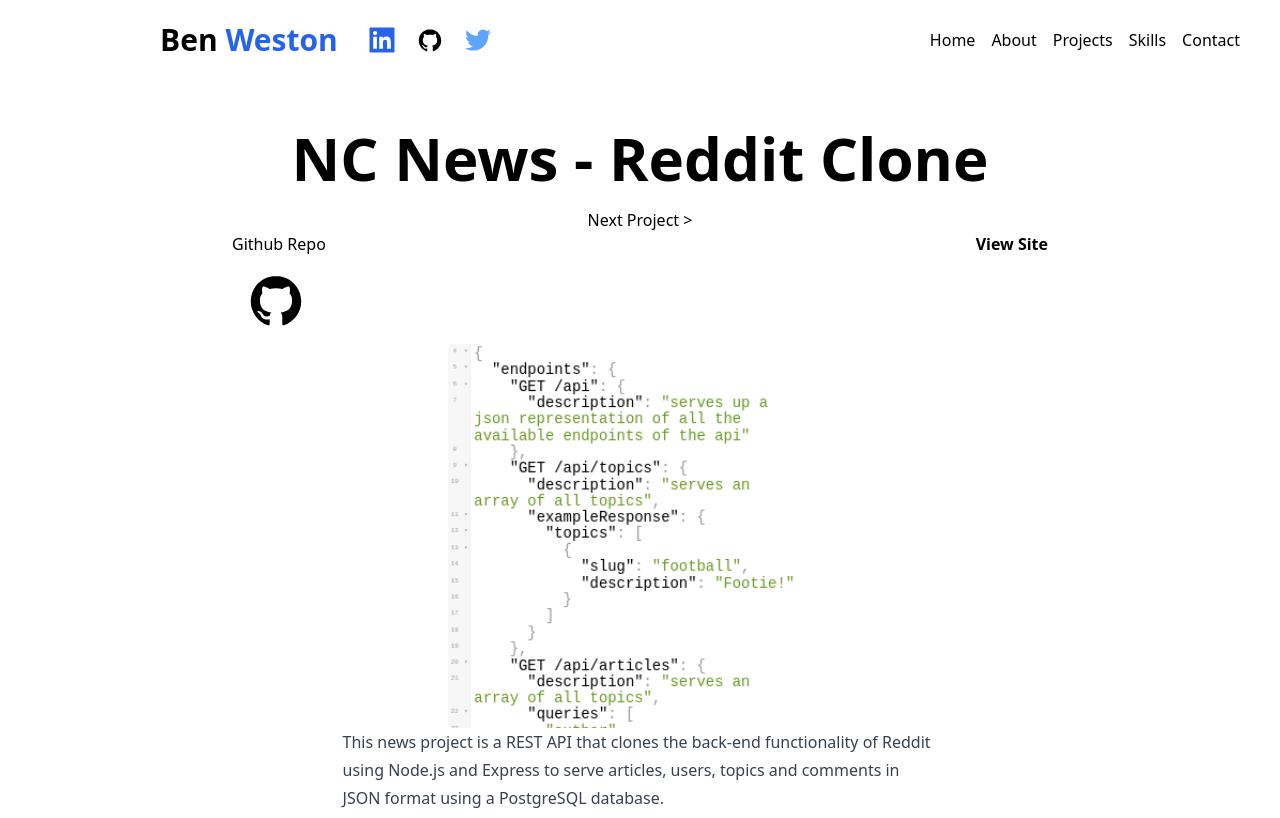
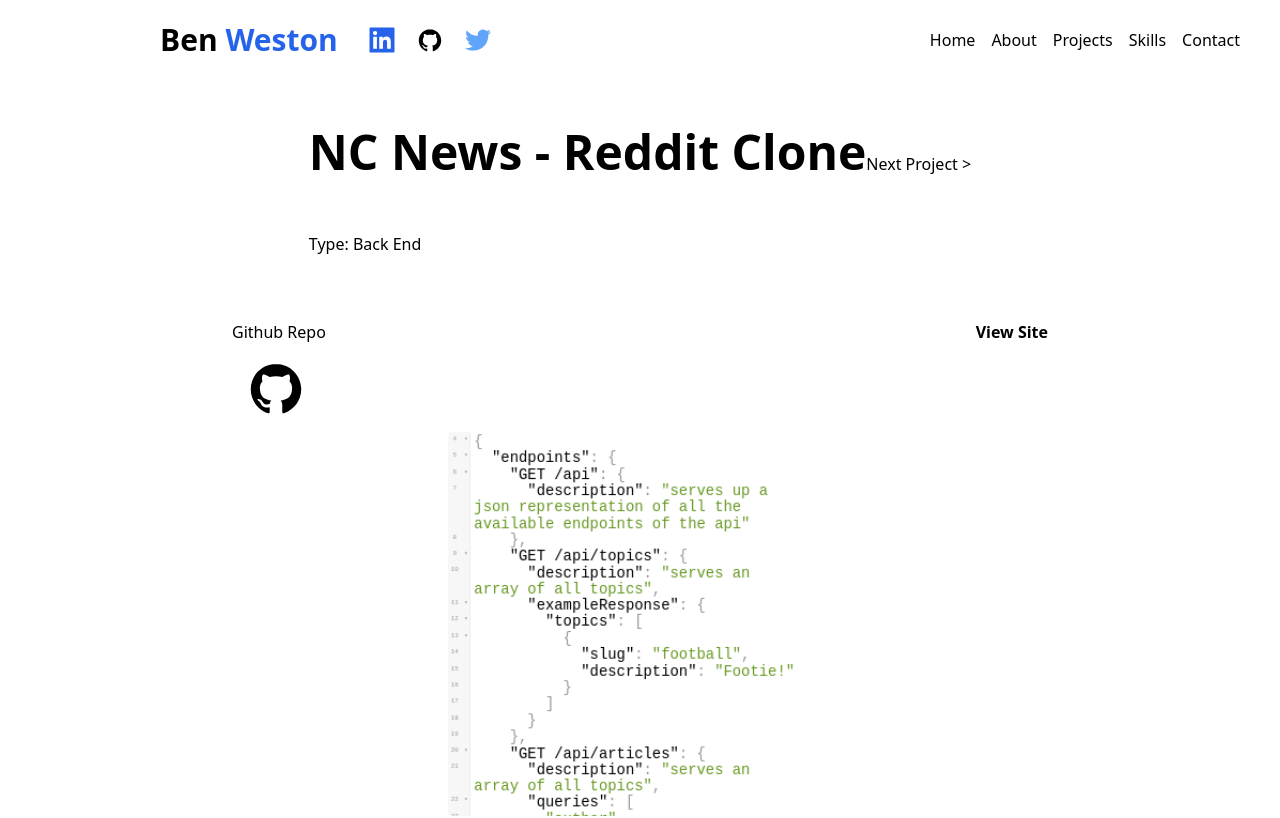
Before and after one commit to benwestondigital/next-portfolio, a Next.js app: page /projects/reddit-back in a window 1280 px wide. Shown: the top 818 px of the page. Built offline with nearby package versions, Linux system fonts and the light colour scheme.

Commit message:
organise flex

```diff
--- a/pages/projects/[slug].js
+++ b/pages/projects/[slug].js
@@ -41,7 +41,7 @@ const ProjectPage = ({ frontmatter, content, paths }) => {
   const index = paths.findIndex(element => element === currentPath);
   let nextProject;
 
-  if (index < paths.length -1) {
+  if (index < paths.length - 1) {
     nextProject = paths[index + 1];
   } else {
     nextProject = paths[0];
@@ -49,12 +49,17 @@ const ProjectPage = ({ frontmatter, content, paths }) => {
 
   return (
     <div className='flex flex-col justify-between items-center md:mx-20 p-10 pt-20 md:pt-32 md:p-28'>
-      <h1 className='mb-5 font-bold text-3xl md:text-6xl'>
-        {frontmatter.title}
-      </h1>
-      <Link href={`/projects/${nextProject}`}>
-        <a>Next Project {'>'}</a>
-      </Link>
+      <div className='flex justify-between items-baseline h-48 mx-2'>
+        <div className='flex flex-col justify-between items-start h-32'>
+          <h1 className='mb-5 font-bold text-3xl md:text-5xl'>
+            {frontmatter.title}
+          </h1>
+          <h2>Type: {frontmatter.type}</h2>
+        </div>
+        <Link href={`/projects/${nextProject}`}>
+          <a className='hover:font-semibold'>Next Project {'>'}</a>
+        </Link>
+      </div>
       <div className='flex justify-between w-full'>
         <a href={frontmatter.github} target='_blank' rel='noreferrer'>
           Github Repo
```
